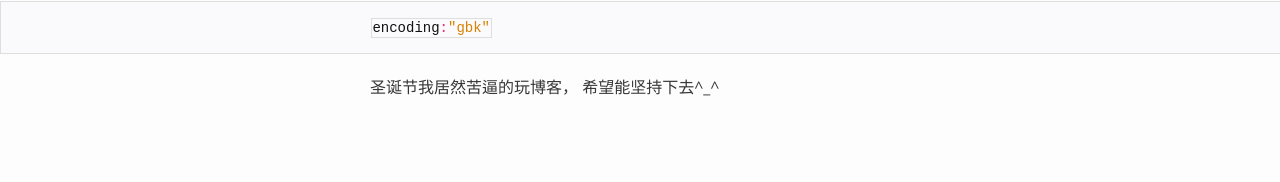
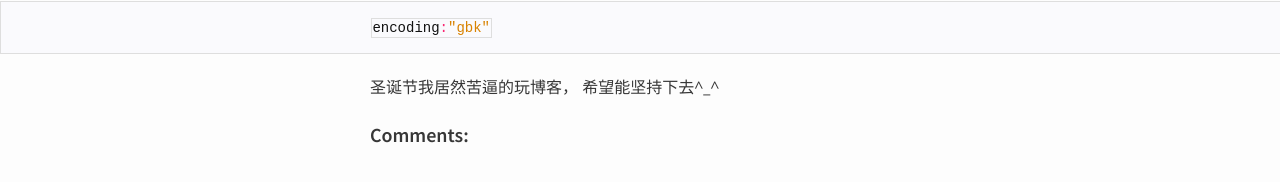
Before and after one commit to cupid-wg/cupid-wg.github.io, a Jekyll site: the page built from _posts/2015-12-15-1st-post.md, in a window 1280 px wide. Shown: the part 361-543 px from the top of the page. Built offline with Jekyll 4.4.1, drawn with Linux system fonts in a browser that asks for light colours.

Commit message:
add disqus support

```diff
--- a/_layouts/post.html
+++ b/_layouts/post.html
@@ -10,6 +10,10 @@ layout: default
 
   <article class="post-content">
     {{ content }}
+
+    <h4>Comments:</h4>
+        {% include disqus.html %}
   </article>
 
+
 </div>
```
